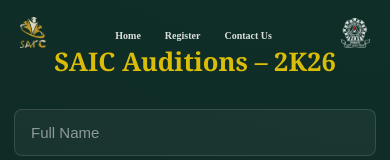
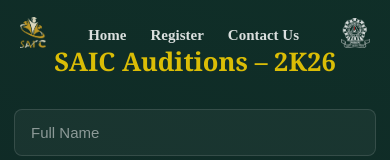
Before and after one commit to Namitkumarkrrish/saic-audition-website, a React (Vite) app: page /apply in a window 390 px wide. Shown: the top 160 px of the page. Built offline with nearby package versions, Linux system fonts and the light colour scheme.

Commit message:
font size corrected

```diff
--- a/src/components/Navbar/Navbar.module.css
+++ b/src/components/Navbar/Navbar.module.css
@@ -71,15 +71,13 @@
   all: unset;
   cursor: pointer;
 }
+.registerBtn,.home,.contact{
+  font-size: 20px;
+}
 
 
 
 @media (max-width: 768px) {
-
-  /* NAVBAR */
-  /* .navbar {
-    padding: 0 20px;
-  } */
 
   .otherInfo {
     width: auto;
@@ -98,21 +96,13 @@
 
   .registerBtn,.home,.contact {
     /* padding: 6px 14px; */
-    font-size: 10px;
+    font-size: 15px;
   }
 }
 
-/* @media (max-width: 1024px) {
-
-  .links {
-    gap: 40px;
+@media(max-width: 340px){
+  .registerBtn,.home,.contact {
+    /* padding: 6px 14px; */
+    font-size: 13px;
   }
-
-  .hero {
-    padding: 0 40px;
-  }
-
-  .content h1 {
-    font-size: 44px;
-  }
-} */
+}
```
